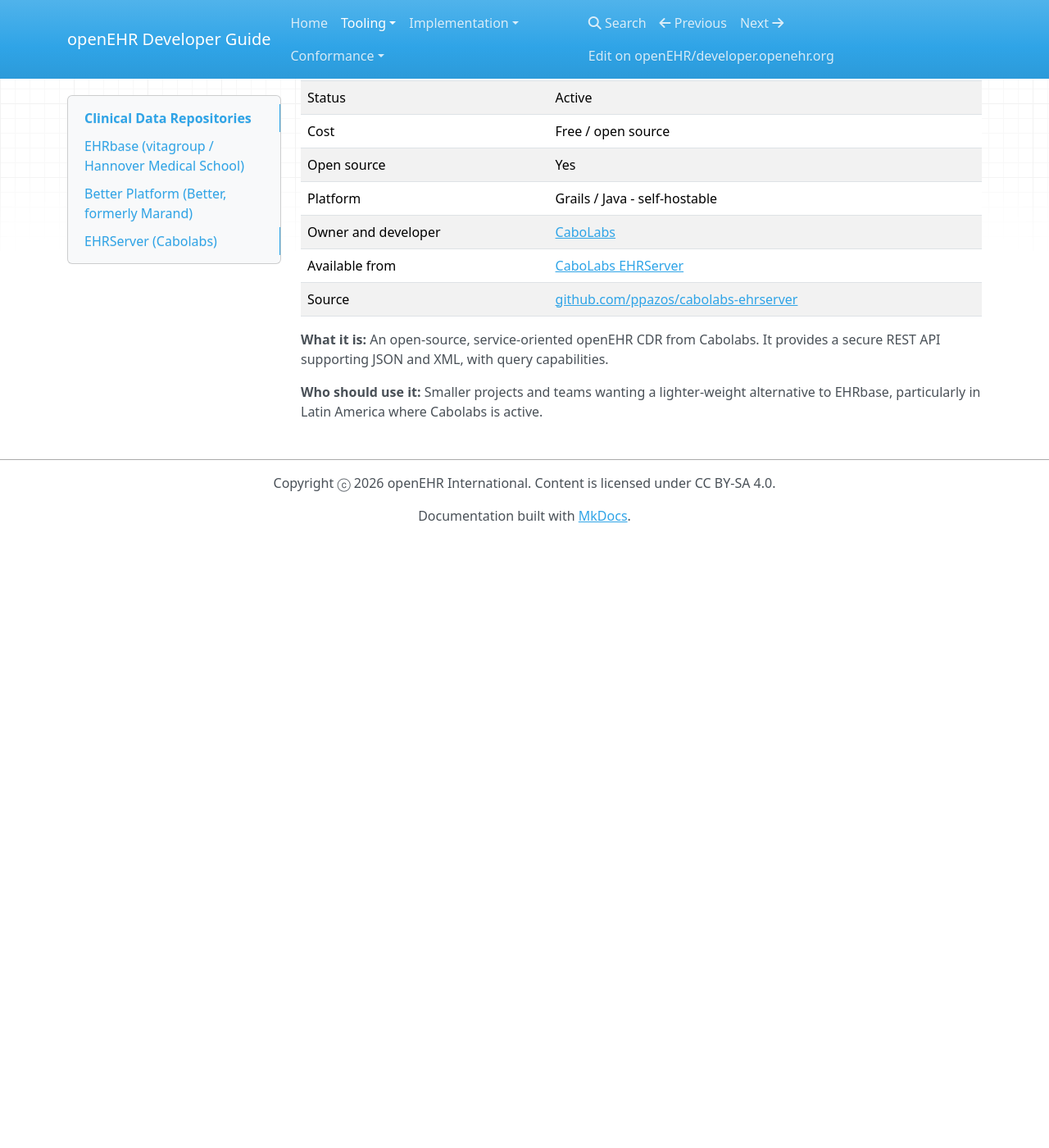
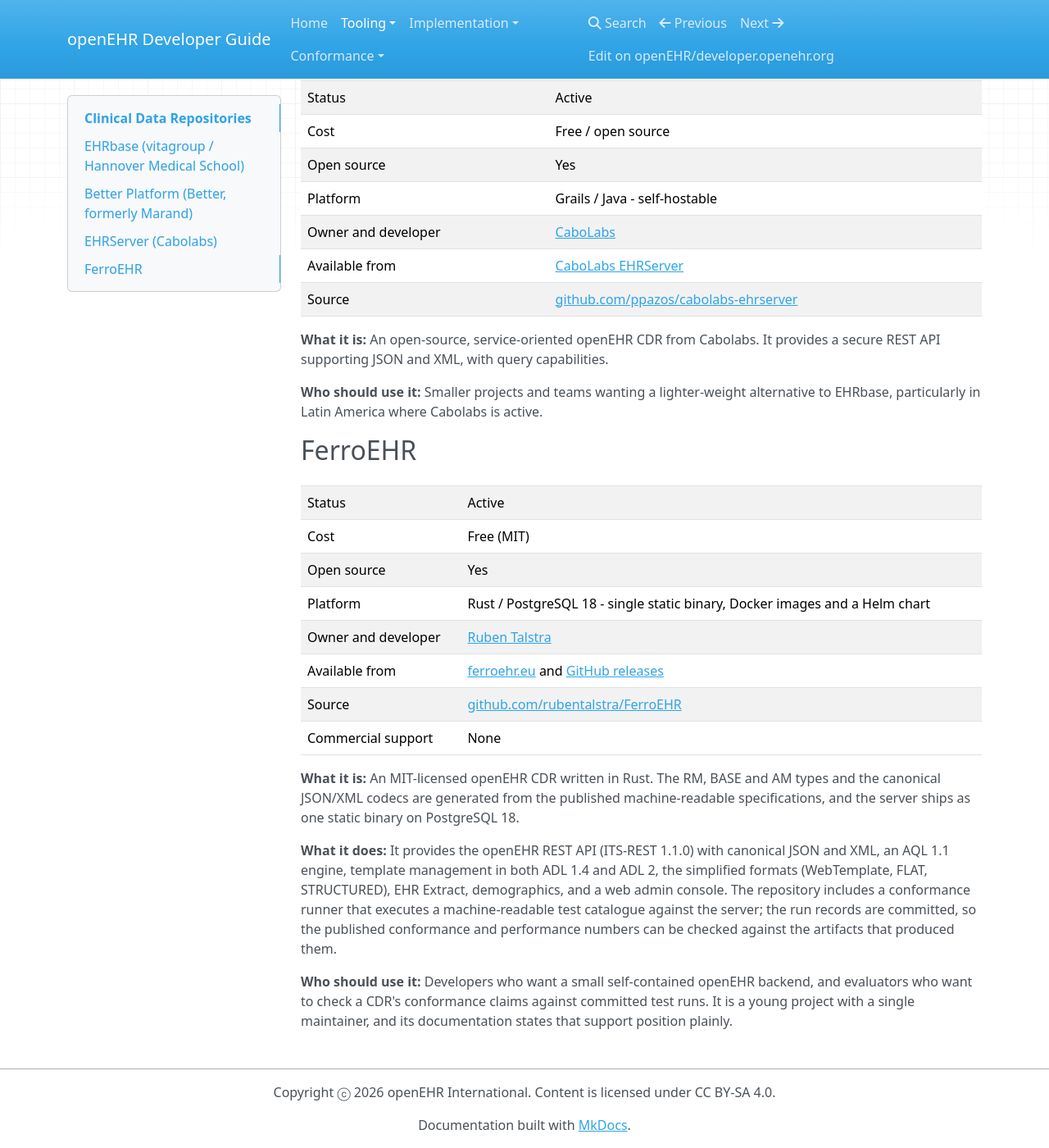
Before and after one commit to openEHR/developer.openehr.org, an MkDocs documentation site: the page built from docs/tooling/clinical-data-repositories.md, in a window 1280 px wide and 1400 px high, scrolled down 1297 px. Shown: the whole window at 82% size. Built offline with MkDocs 1.6.1, drawn with Linux system fonts in a browser that asks for light colours; nearby versions of some CDN libraries; before the commit the page ends 1954 px from its top, so only the background shows below that.

Commit message:
Add FerroEHR to the clinical data repositories page

```diff
--- a/docs/tooling/clinical-data-repositories.md
+++ b/docs/tooling/clinical-data-repositories.md
@@ -52,3 +52,22 @@ Clinical data repositories (CDRs) store patient data in openEHR format. They exp
 **What it is:** An open-source, service-oriented openEHR CDR from Cabolabs. It provides a secure REST API supporting JSON and XML, with query capabilities.
 
 **Who should use it:** Smaller projects and teams wanting a lighter-weight alternative to EHRbase, particularly in Latin America where Cabolabs is active.
+
+## FerroEHR
+
+| | |
+| --- | --- |
+| Status | Active |
+| Cost | Free (MIT) |
+| Open source | Yes |
+| Platform | Rust / PostgreSQL 18 - single static binary, Docker images and a Helm chart |
+| Owner and developer | [Ruben Talstra](https://github.com/rubentalstra) |
+| Available from | [ferroehr.eu](https://ferroehr.eu/) and [GitHub releases](https://github.com/rubentalstra/FerroEHR/releases) |
+| Source | [github.com/rubentalstra/FerroEHR](https://github.com/rubentalstra/FerroEHR) |
+| Commercial support | None |
+
+**What it is:** An MIT-licensed openEHR CDR written in Rust. The RM, BASE and AM types and the canonical JSON/XML codecs are generated from the published machine-readable specifications, and the server ships as one static binary on PostgreSQL 18.
+
+**What it does:** It provides the openEHR REST API (ITS-REST 1.1.0) with canonical JSON and XML, an AQL 1.1 engine, template management in both ADL 1.4 and ADL 2, the simplified formats (WebTemplate, FLAT, STRUCTURED), EHR Extract, demographics, and a web admin console. The repository includes a conformance runner that executes a machine-readable test catalogue against the server; the run records are committed, so the published conformance and performance numbers can be checked against the artifacts that produced them.
+
+**Who should use it:** Developers who want a small self-contained openEHR backend, and evaluators who want to check a CDR's conformance claims against committed test runs. It is a young project with a single maintainer, and its documentation states that support position plainly.
```
Also changed, not shown: docs/tooling/comparison-table.md (+1 -0 lines).
